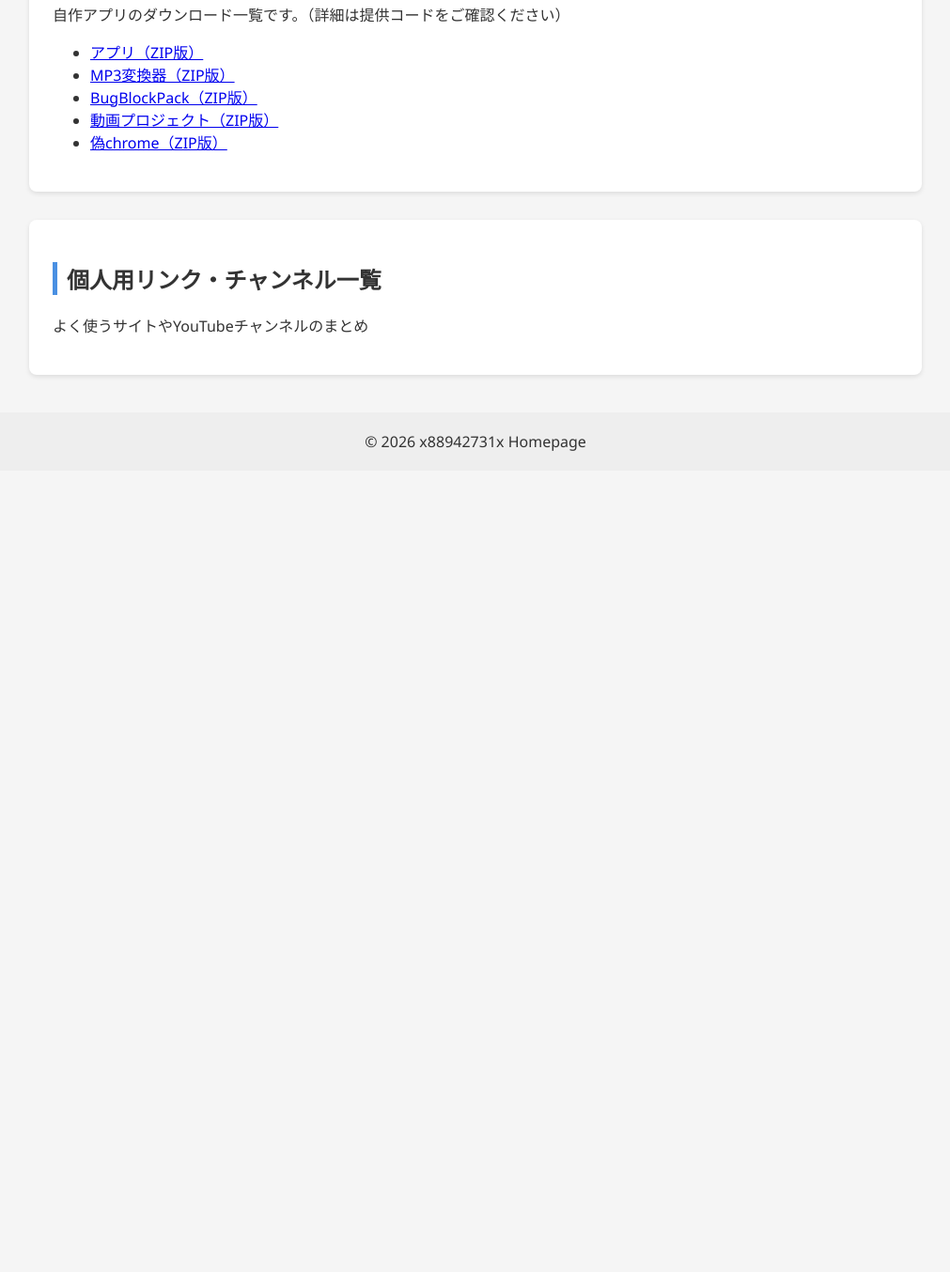
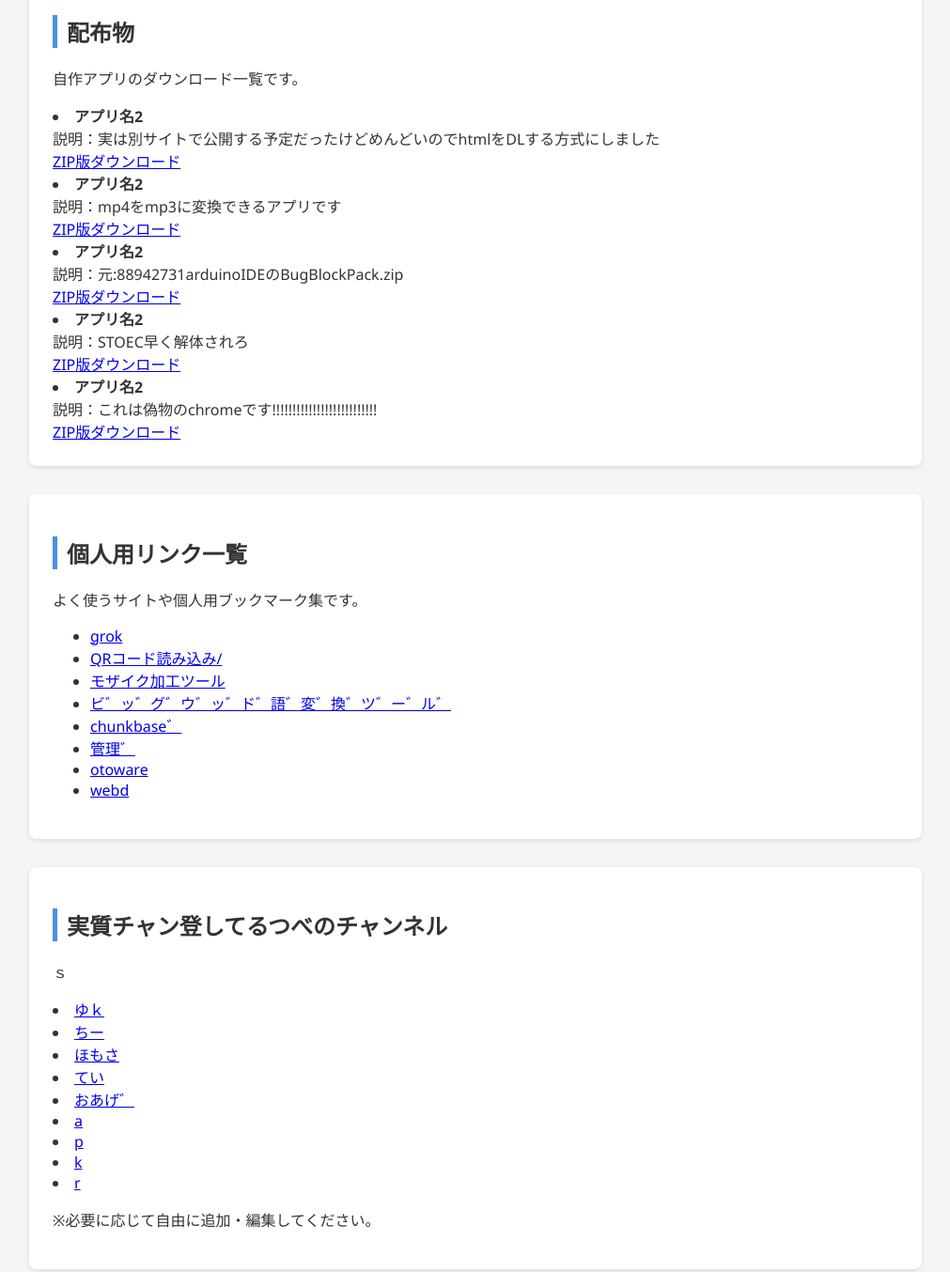
Before and after one commit to x88942731x/x88942731x.github.io, a plain HTML site: page index.html in a window 1280 px wide. Shown: the part 1193-2547 px from the top of the page at 94% size, without its empty margins (134-1145 px from the left). Before the commit the page ends 1694 px from the top, so only its background shows below. Drawn offline with Linux system fonts and the light colour scheme.

Commit message:
Update index.html

```diff
--- a/index.html
+++ b/index.html
@@ -4,40 +4,88 @@
 <meta charset="UTF-8">
 <meta name="viewport" content="width=device-width, initial-scale=1.0">
 <title>x88942731x Homepage</title>
+
 <style>
-  body { font-family: "Segoe UI", sans-serif; margin: 0; background: #f5f5f5; color: #333; }
-  header { background: #4a90e2; color: white; padding: 20px; text-align: center; }
-  nav { background: #fff; padding: 10px; text-align: center; border-bottom: 1px solid #ddd; }
-  nav a { margin: 0 15px; text-decoration: none; color: #4a90e2; font-weight: bold; }
-  section { max-width: 900px; margin: 30px auto; background: white; padding: 25px; border-radius: 8px; box-shadow: 0 2px 5px rgba(0,0,0,0.1); }
-  h2 { border-left: 5px solid #4a90e2; padding-left: 10px; }
-  footer { text-align: center; padding: 20px; margin-top: 40px; background: #eee; }
+  body {
+    font-family: "Segoe UI", sans-serif;
+    margin: 0;
+    background: #f5f5f5;
+    color: #333;
+  }
+
+  header {
+    background: #4a90e2;
+    color: white;
+    padding: 20px;
+    text-align: center;
+  }
+
+  nav {
+    background: #fff;
+    padding: 10px;
+    text-align: center;
+    border-bottom: 1px solid #ddd;
+  }
+
+  nav a {
+    margin: 0 15px;
+    text-decoration: none;
+    color: #4a90e2;
+    font-weight: bold;
+  }
+
+  section {
+    max-width: 900px;
+    margin: 30px auto;
+    background: white;
+    padding: 25px;
+    border-radius: 8px;
+    box-shadow: 0 2px 5px rgba(0,0,0,0.1);
+  }
+
+  h2 {
+    border-left: 5px solid #4a90e2;
+    padding-left: 10px;
+  }
+
+  footer {
+    text-align: center;
+    padding: 20px;
+    margin-top: 40px;
+    background: #eee;
+  }
 </style>
 </head>
+
 <body>
+
 <header>
   <h1>x88942731x Homepage</h1>
   <p>ようこそ！ここは私のホームページです。</p>
-  <img src="https://getloli.com" alt="アクセスカウンター" />
+  <img src="https://linkserver.jp" alt="アクセスカウンター" />
 </header>
+
 <nav>
   <a href="#profile">プロフィール</a>
   <a href="#news">お知らせ</a>
   <a href="#dl">配布物</a>
   <a href="#links">リンク集</a>
 </nav>
+
 <section id="profile">
   <h2>プロフィール</h2>
-  <p>
-    <li><a href="https://mit.edu" target="_blank">Scratchプロジェクト</a></li>
-    <li><a href="https://github.io" target="_blank">別サイト</a></li>
+  <p></p>
+ちなみに <li><a href="https://scratch.mit.edu/projects/1385227439/" target="_blank">https://scratch.mit.edu/projects/1385227439/</a></li>でgoboが言ってったことは　ふざけんな死ね　です
+    <li><a href="https://88942731arduinoide.github.io/" target="_blank">https://88942731arduinoide.github.io/</a></li>も見ろ
   </p>
+
   <h3>リンク</h3>
   <ul>
-    <li><a href="https://nicovideo.jp" target="_blank">ニコニコ動画（マイページ）</a></li>
-    <li><a href="https://mit.edu" target="_blank">Scratch（プロフィール）</a></li>
+    <li><a href="https://www.nicovideo.jp/user/143524255" target="_blank">ニコニコ動画（マイページ）</a></li>
+    <li><a href="https://scratch.mit.edu/users/x88942731x" target="_blank">Scratch（プロフィール）</a></li>
   </ul>
 </section>
+
 <section id="news">
   <h2>お知らせ</h2>
   <ul>
@@ -45,23 +93,76 @@
     <li>2026/08/27 個人用リンク一覧を追加</li>
   </ul>
 </section>
+
 <section id="dl">
   <h2>配布物</h2>
-  <p>自作アプリのダウンロード一覧です。（詳細は提供コードをご確認ください）</p>
+  <p>自作アプリのダウンロード一覧です。</p>
+
+  <li>
+    <strong>アプリ名2</strong><br>
+    説明：実は別サイトで公開する予定だったけどめんどいのでhtmlをDLする方式にしました<br>
+    <a href="download/game.zip" download>ZIP版ダウンロード</a>
+  </li>
+    <li>
+    <strong>アプリ名2</strong><br>
+    説明：mp4をmp3に変換できるアプリです<br>
+    <a href="download/変換器.zip" download>ZIP版ダウンロード</a>
+  </li>
+      <li>
+    <strong>アプリ名2</strong><br>
+    説明：元:88942731arduinoIDEのBugBlockPack.zip<br>
+    <a href="download/BugBlockPack.zip" download>ZIP版ダウンロード</a>
+      </li>
+       <li>
+    <strong>アプリ名2</strong><br>
+    説明：STOEC早く解体されろ<br>
+    <a href="download/Video Project 53 (2).mp4" download>ZIP版ダウンロード</a>
+      </li>
+        <li>
+    <strong>アプリ名2</strong><br>
+    説明：これは偽物のchromeです!!!!!!!!!!!!!!!!!!!!!!!!!!<br>
+    <a href="download/偽chrome.zip" download>ZIP版ダウンロード</a>
+      </li>
+</section>
+
+<section id="links">
+  <h2>個人用リンク一覧</h2>
+  <p>よく使うサイトや個人用ブックマーク集です。</p>
+
   <ul>
-    <li><a href="download/game.zip" download>アプリ（ZIP版）</a></li>
-    <li><a href="download/変換器.zip" download>MP3変換器（ZIP版）</a></li>
-    <li><a href="download/BugBlockPack.zip" download>BugBlockPack（ZIP版）</a></li>
-    <li><a href="download/Video Project 53 (2).mp4" download>動画プロジェクト（ZIP版）</a></li>
-    <li><a href="download/偽chrome.zip" download>偽chrome（ZIP版）</a></li>
+    <li><a href="https://grok.com/" target="_blank">grok</a></li>
+    <li><a href="https://qrcode.onl.jp/" target="_blank">QRコード読み込み/</a></li>
+    <li><a href="https://rakkokeyword.com/techo/tool-mosaic-blur-online/" target="_blank">モザイク加工ツール</a></li>
+    <li><a href="https://fujiwara.morishin.me/" target="_blank">ビ゛ッ゛グ゛ウ゛ッ゛ド゛語゛変゛換゛ツ゛ー゛ル゛
+    <li><a href="https://www.chunkbase.com/apps/" target="_blank">chunkbase゛
+    <li><a href="https://github.com/x88942731x/x88942731x.github.io" target="_blank">管理゛
+    <li><a href="https://otoware-maker.vercel.app/" target="_blank">otoware
+    <li><a href="https://destroy.spritefusion.com/" target="_blank">webd
+</a></li>
   </ul>
+
 </section>
 <section id="links">
-  <h2>個人用リンク・チャンネル一覧</h2>
-  <p>よく使うサイトやYouTubeチャンネルのまとめ</p>
+  <h2>実質チャン登してるつべのチャンネル</h2>
+  <p>ｓ</p>
+    <li><a href="https://www.youtube.com/@%E3%82%86%E3%81%A3%E3%81%8F%E3%82%8AK" target="_blank">ゆｋ</a></li>
+    <li><a href="https://www.youtube.com/@chieeton" target="_blank">ちー
+    <li><a href="https://www.youtube.com/@homosapi" target="_blank">ほもさ
+    <li><a href="https://www.youtube.com/@teipen.official" target="_blank">てい
+    <li><a href="https://www.youtube.com/@oagemono" target="_blank">おあげ゛
+     <li><a href="https://www.youtube.com/@%E6%B2%B9%E7%B2%98%E5%9C%9F%E3%83%9E%E3%83%B3/featured" target="_blank">a
+    <li><a href="https://www.youtube.com/@siyoonvoice" target="_blank">p
+    <li><a href="https://www.youtube.com/@kupiochannel" target="_blank">k
+      <li><a href="https://www.youtube.com/@Ryo-SpaceScience" target="_blank">r
+</a></li>
+  </ul>
+
+  <p>※必要に応じて自由に追加・編集してください。</p>
 </section>
+
 <footer>
   © 2026 x88942731x Homepage
 </footer>
+
 </body>
 </html>
```
